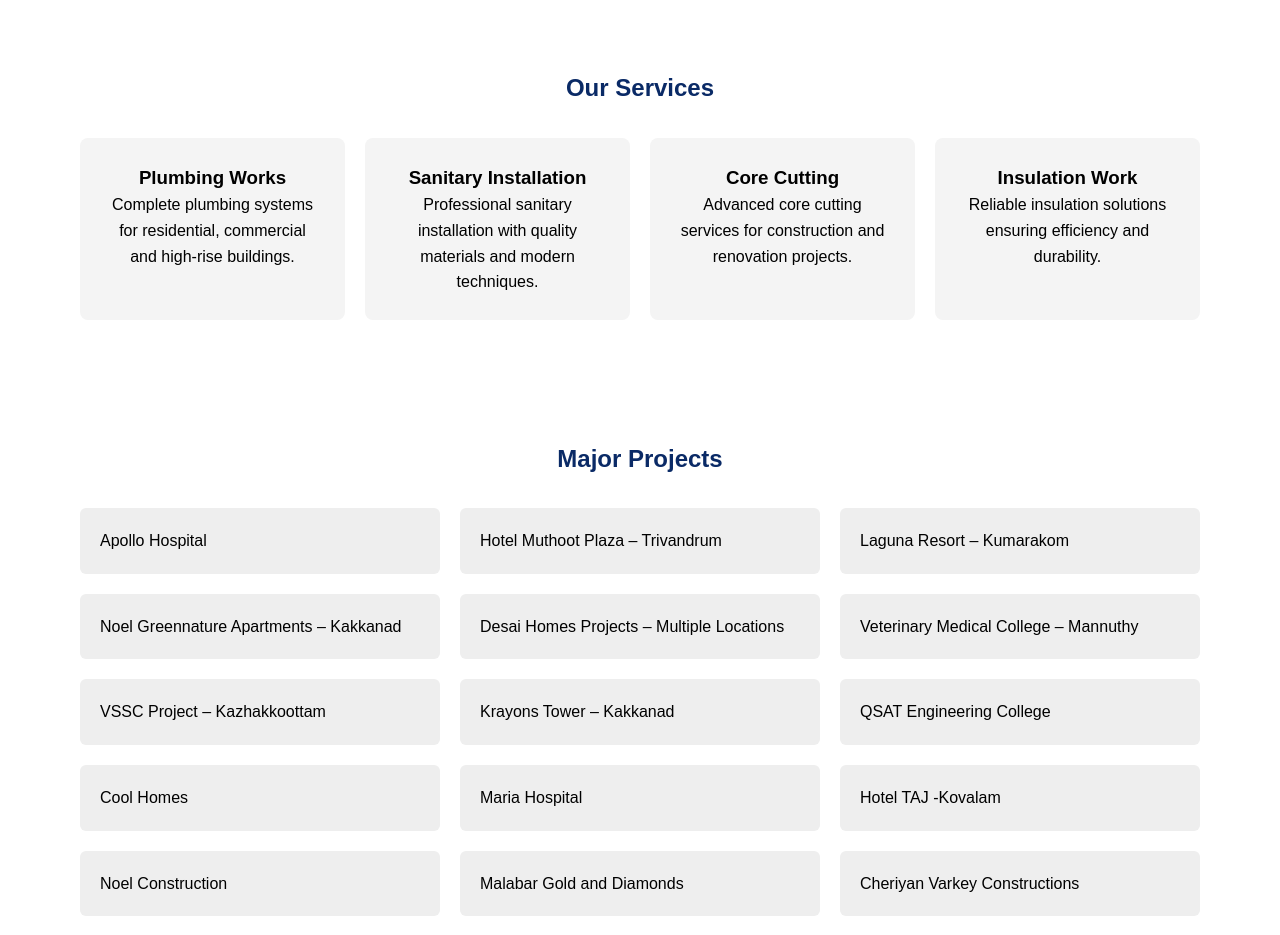
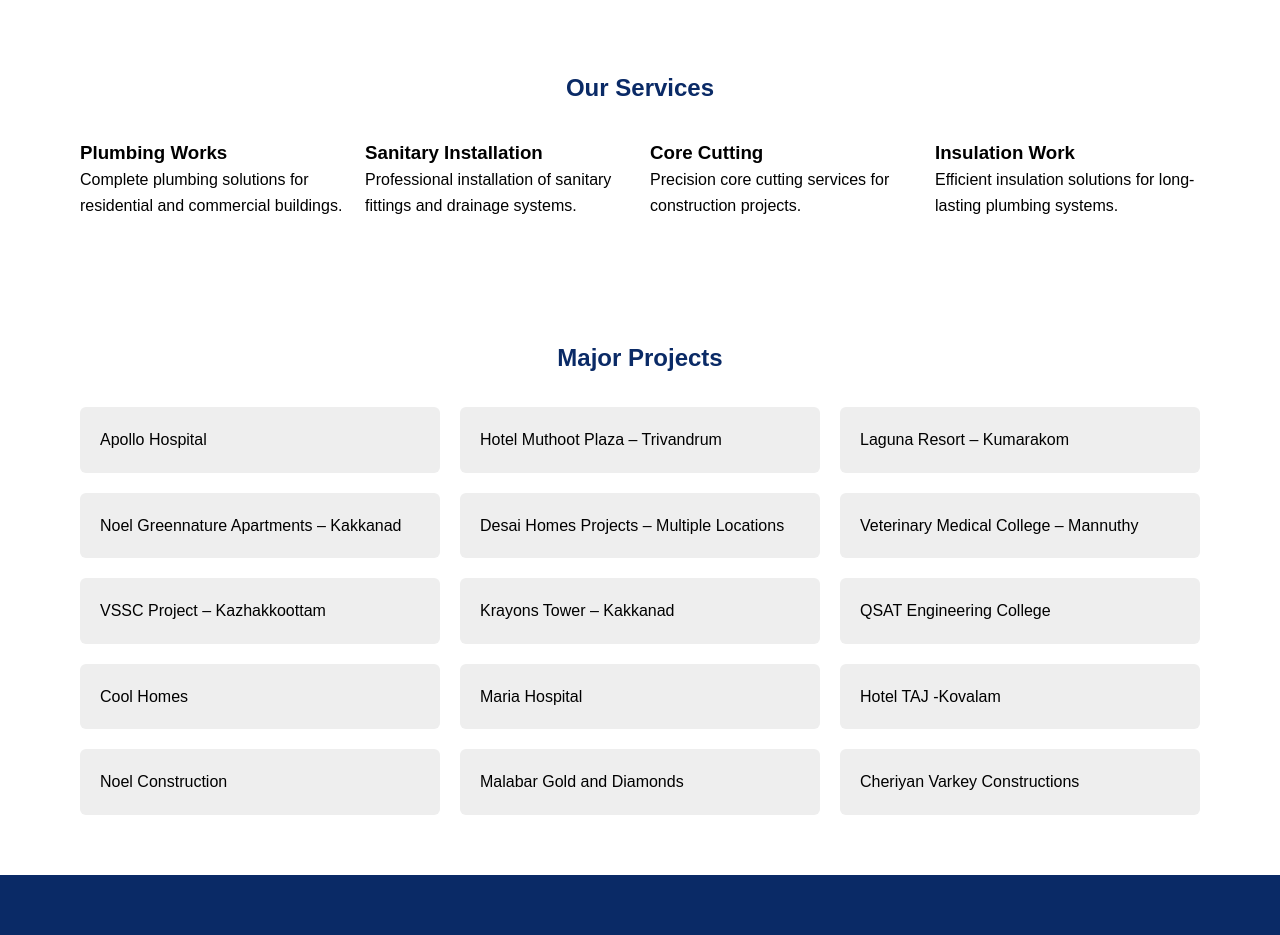
Before and after one commit to RoyalSanitech/royalsanitech.github.io, a plain HTML site: page index.html in a window 1280 px wide. Shown: the part 1000-1935 px from the top of the page. Drawn offline with Linux system fonts and the light colour scheme.

Commit message:
Update index.html

```diff
--- a/index.html
+++ b/index.html
@@ -166,29 +166,30 @@
 
 <div class="services">
 
-<div class="card">
+<div class="service-card">
 <h3>Plumbing Works</h3>
-<p>Complete plumbing systems for residential, commercial and high-rise buildings.</p>
+<p>Complete plumbing solutions for residential and commercial buildings.</p>
 </div>
 
-<div class="card">
+<div class="service-card">
 <h3>Sanitary Installation</h3>
-<p>Professional sanitary installation with quality materials and modern techniques.</p>
+<p>Professional installation of sanitary fittings and drainage systems.</p>
 </div>
 
-<div class="card">
+<div class="service-card">
 <h3>Core Cutting</h3>
-<p>Advanced core cutting services for construction and renovation projects.</p>
+<p>Precision core cutting services for construction projects.</p>
 </div>
 
-<div class="card">
+<div class="service-card">
 <h3>Insulation Work</h3>
-<p>Reliable insulation solutions ensuring efficiency and durability.</p>
+<p>Efficient insulation solutions for long-lasting plumbing systems.</p>
 </div>
 
 </div>
 
 </section>
+
 
 <section class="section" id="projects">
 
```
